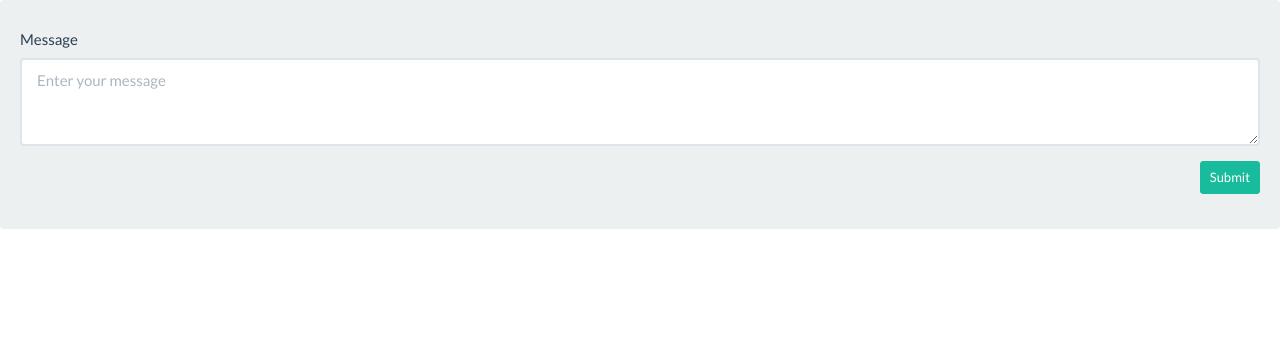
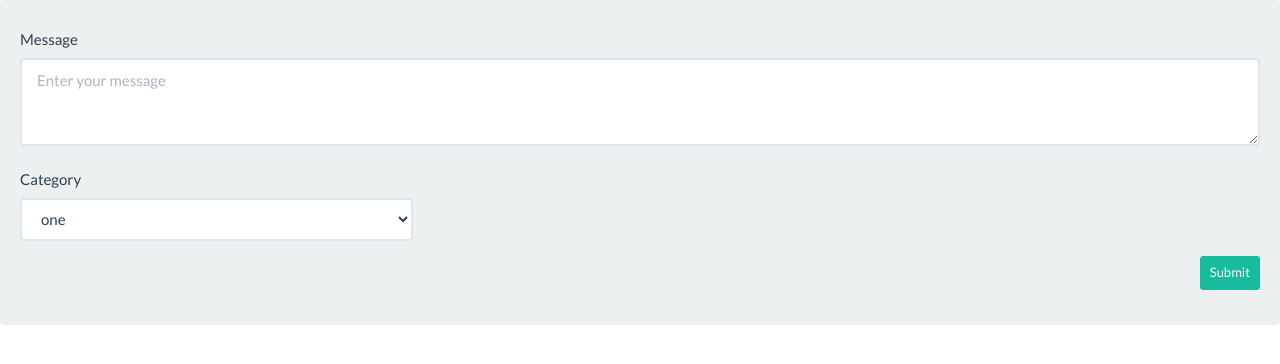
Before and after one commit to opendatakosovo/bookmarklet-concept, a Jekyll site: the page bookmarklet-form.html, which Jekyll copies as it is, in a window 1280 px wide. Shown: the top 364 px of the page. Built offline with Jekyll 4.4.1, drawn with Linux system fonts in a browser that asks for light colours.

Commit message:
minor fix n bookmarklet form

```diff
--- a/bookmarklet-form.html
+++ b/bookmarklet-form.html
@@ -14,6 +14,17 @@
             <label for="message" class="h5">Message</label>
             <textarea id='message' name='message' class="form-control" rows="3" placeholder="Enter your message"></textarea>
         </div>
+        <div class="row">
+            <div class="form-group col-sm-4">
+                <label for="name" class="h5">Category</label>
+               <select id="category" class="form-control" name='category'>
+                 <option value = "1">one</option>
+                 <option value = "2">two</option>
+                 <option value = "3">three</option>
+                 <option value = "4">four</option>
+               </select>
+            </div>
+        </div>
         <input type="hidden" name="url" id="url">
         <button type="submit" class="btn btn-success btn-sm pull-right">Submit</button>
         <div class="clearfix"></div>
```
